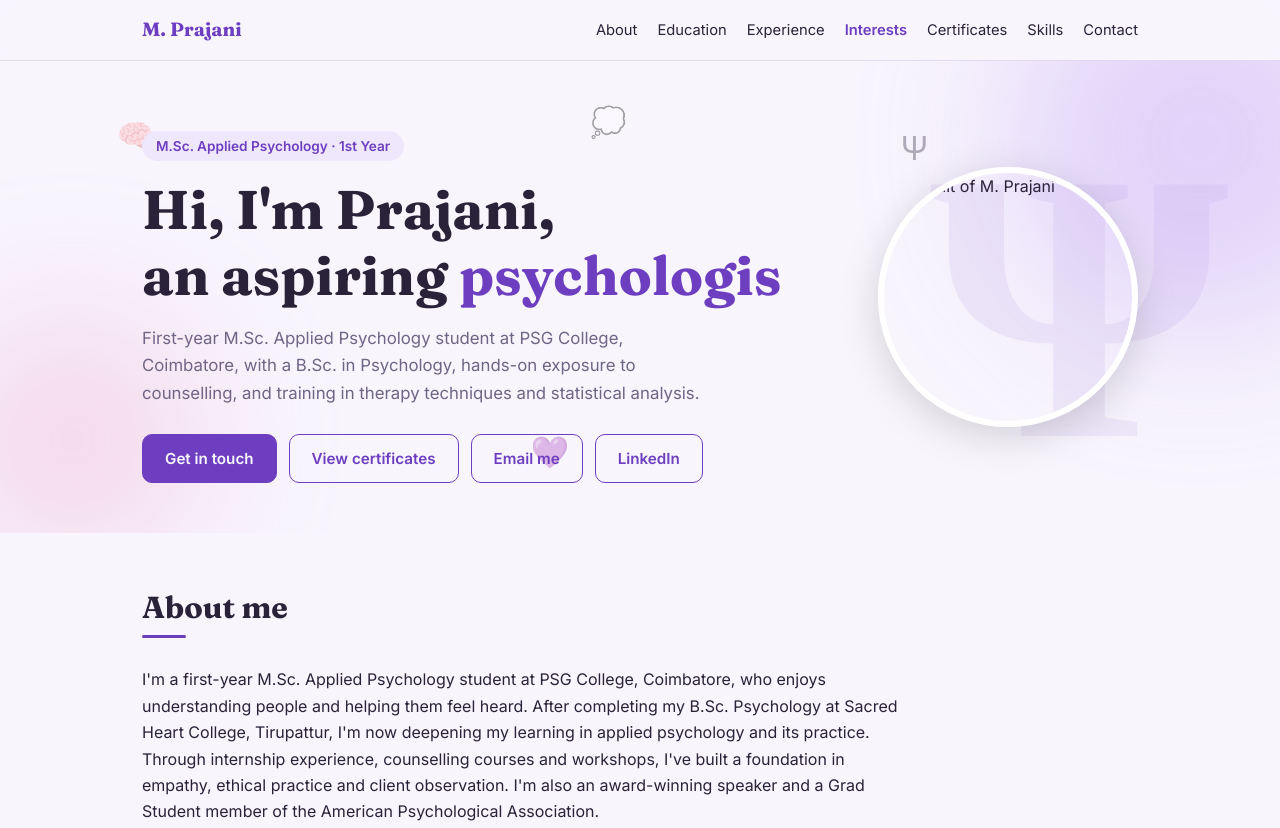
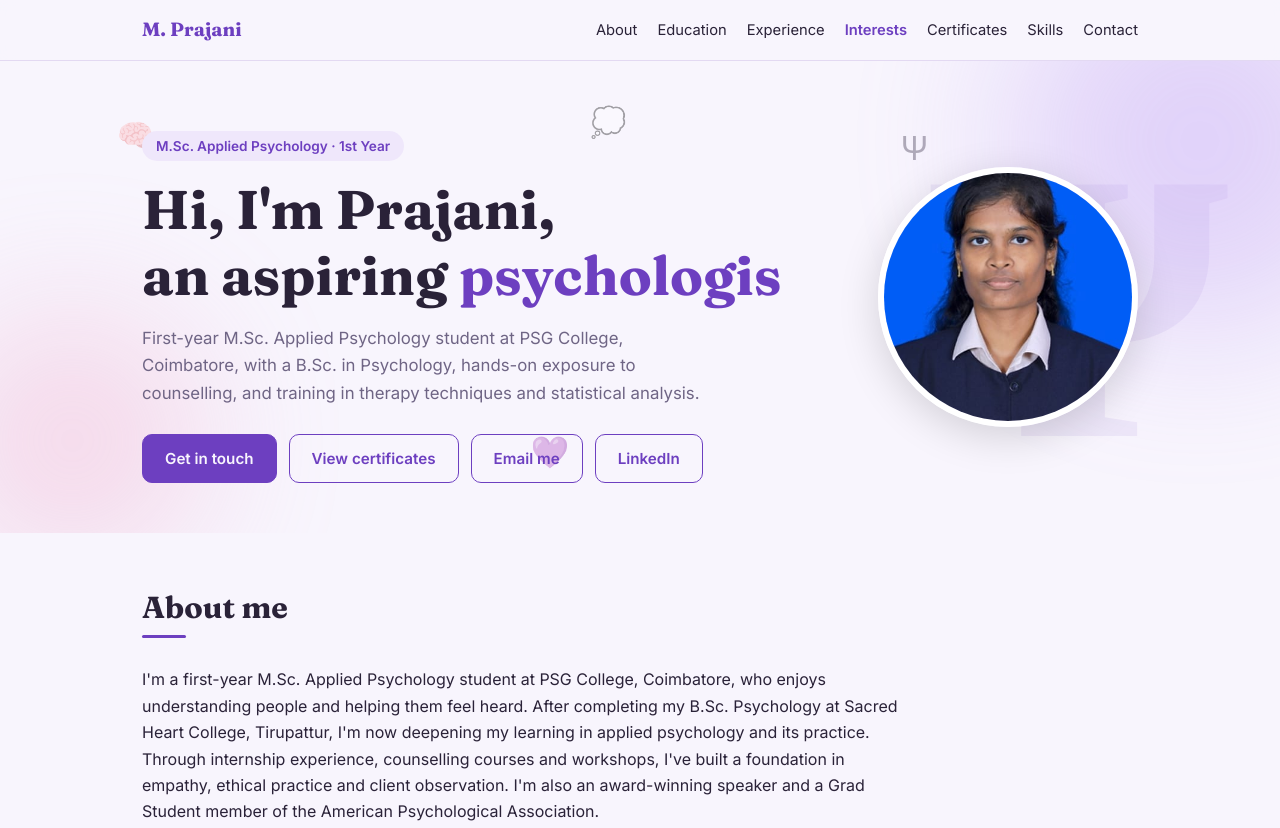
Before and after one commit to prajanimanohar/prajanimanohar.github.io, a plain HTML site: page index.html in a window 1280 px wide. Shown: the top 828 px of the page. Drawn offline with Linux system fonts and the light colour scheme; files whose address does not match are found by name.

Commit message:
Update index.html

```diff
--- a/index.html
+++ b/index.html
@@ -119,7 +119,7 @@ body:not(.ready) .hero .tag,body:not(.ready) .hero h1,body:not(.ready) .hero p,b
 <div class="btns"><a class="btn p" href="#contact">Get in touch</a><a class="btn" href="#certificates">View certificates</a>
 <a class="btn" href="mailto:prajanimanohar@gmail.com">Email me</a><a class="btn" href="https://www.linkedin.com/in/prajani-manohar-905095364" target="_blank" rel="noopener">LinkedIn</a></div>
 </div>
-<img class="photo" src="assets/profile.jpg" alt="Portrait of M. Prajani">
+<img class="photo" src="profile.jpg" alt="Portrait of M. Prajani">
 </div></header>
 
 <section id="about"><div class="wrap"><h2>About me</h2>
```
